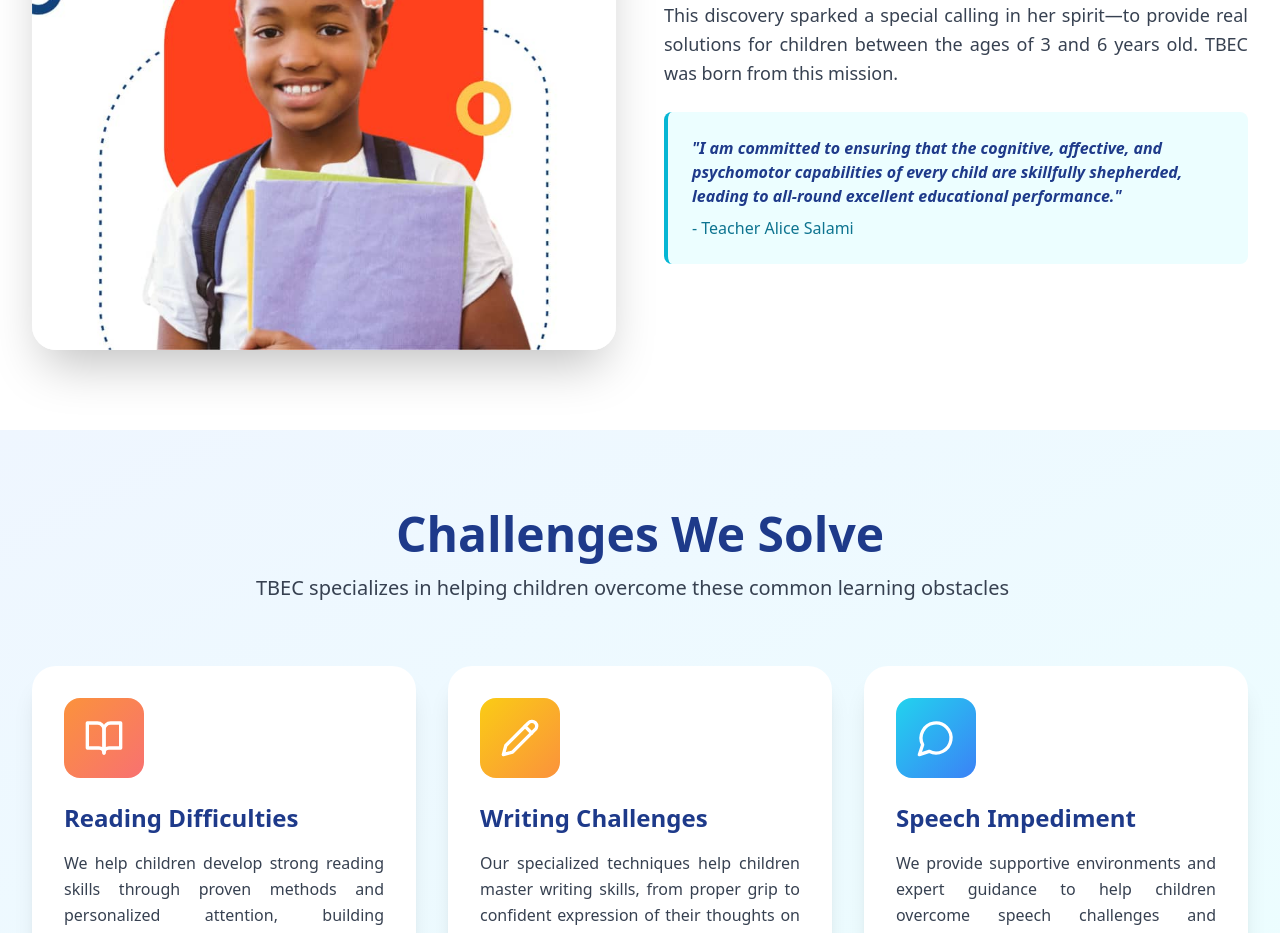
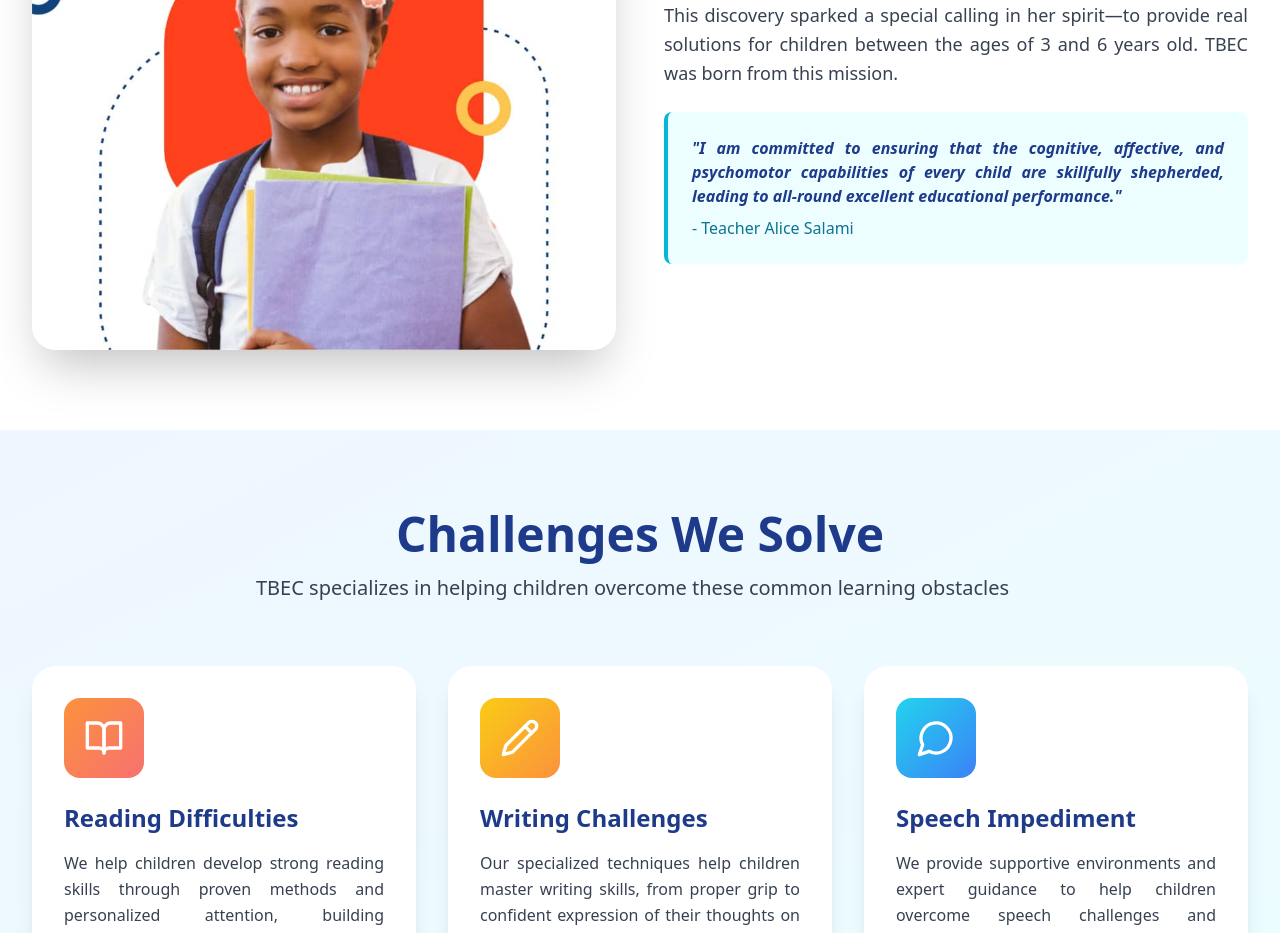
Before and after one commit to Demilade-Samuel/TBEC, a React (Vite) app: page / in a window 1280 px wide. Shown: the part 1420-2353 px from the top of the page. Built offline with nearby package versions, Linux system fonts and the light colour scheme.

Commit message:
Updated App.tsx

```diff
--- a/src/App.tsx
+++ b/src/App.tsx
@@ -236,7 +236,7 @@ function App() {
                 This discovery sparked a special calling in her spirit—to provide real solutions for children between the ages of 3 and 6 years old. TBEC was born from this mission.
               </p>
               <div className="bg-cyan-50 border-l-4 border-cyan-500 p-6 rounded-lg">
-                <p className="text-blue-900 font-semibold italic">
+                <p className="text-blue-900 font-semibold italic text-justify">
                   "I am committed to ensuring that the cognitive, affective, and psychomotor capabilities of every child are skillfully shepherded, leading to all-round excellent educational performance."
                 </p>
                 <p className="text-cyan-700 font-medium mt-2">- Teacher Alice Salami</p>
```
